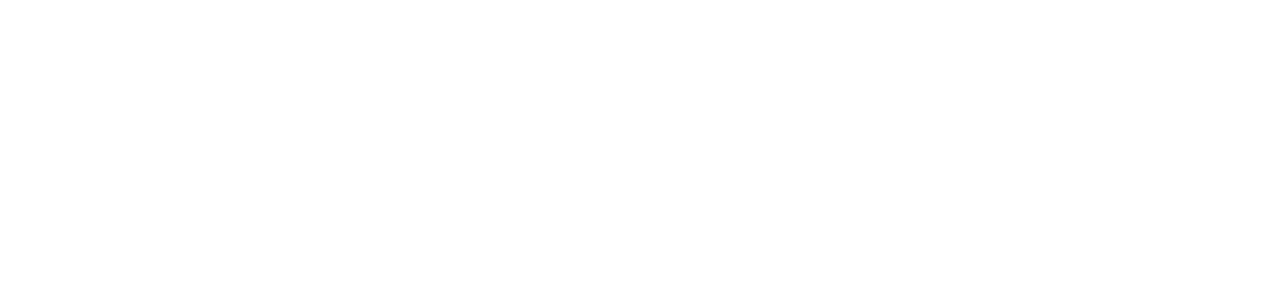
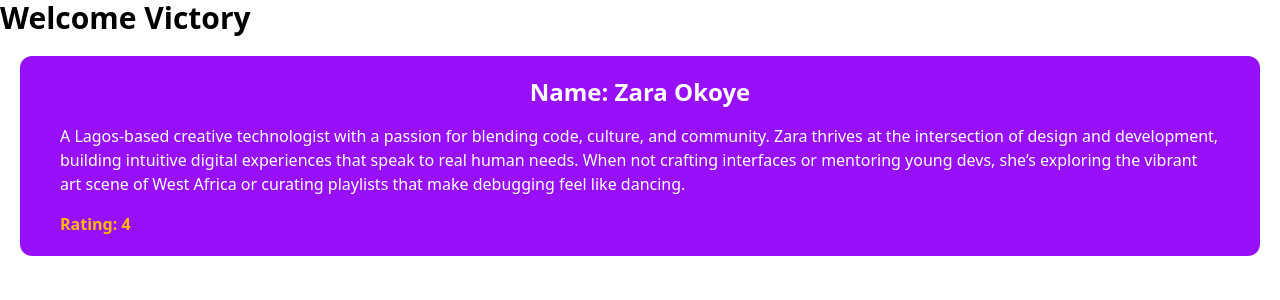
Before and after one commit to Phoenix-Domain/my-typescript-app, a React (Vite) app: page / in a window 1280 px wide. Shown: the top 300 px of the page. Built offline with nearby package versions, Linux system fonts and the light colour scheme.

Commit message:
feat: Create Header and Card component

```diff
--- a/package.json
+++ b/package.json
@@ -23,8 +23,8 @@
     "@testing-library/jest-dom": "^6.8.0",
     "@testing-library/react": "^16.3.0",
     "@testing-library/user-event": "^14.6.1",
-    "@types/react": "^19.1.10",
-    "@types/react-dom": "^19.1.7",
+    "@types/react": "^19.1.13",
+    "@types/react-dom": "^19.1.9",
     "@vitejs/plugin-react": "^5.0.0",
     "eslint": "^9.33.0",
     "eslint-plugin-react-hooks": "^5.2.0",
--- a/src/App.tsx
+++ b/src/App.tsx
@@ -1,9 +1,21 @@
 import './App.css';
+import Header from './components/Headers/Header';
+import Card from './components/Cards/Card';
 
 function App() {
   return (
     <>
+      <Header
+        level={1}
+        children='Welcome Victory'
+        style='text-3xl font-bold'
+      />
 
+      <Card
+        title='Zara Okoye'
+        bio='A Lagos-based creative technologist with a passion for blending code, culture, and community. Zara thrives at the intersection of design and development, building intuitive digital experiences that speak to real human needs. When not crafting interfaces or mentoring young devs, she’s exploring the vibrant art scene of West Africa or curating playlists that make debugging feel like dancing.'
+        rating={4}
+      />
     </>
   )
 }
--- /dev/null
+++ b/src/components/Cards/Card.tsx
@@ -0,0 +1,25 @@
+import Header from "../Headers/Header"
+
+interface CardProp{
+    title: string,
+    bio: string,
+    rating: number
+}
+
+function Card({ title, bio, rating }: CardProp){
+    return(
+        <section className="py-5 px-10 flex flex-col gap-4 bg-purple-600 text-white m-5 rounded-xl">
+            <Header
+                level={2}
+                children={`Name: ${title}`}
+                style='text-center font-bold text-2xl'
+            />
+
+            <p>{bio}</p>
+
+            <p className="font-semibold text-amber-400">Rating: {rating}</p>
+        </section>
+    )
+}
+
+export default Card;
--- /dev/null
+++ b/src/components/Headers/Header.tsx
@@ -0,0 +1,12 @@
+interface HeaderProps {
+  level?: 1 | 2 | 3 | 4 | 5 | 6;
+  children: React.ReactNode;
+  style: string;
+}
+
+function Header({ level = 1, children, style}: HeaderProps) {
+  const Tag = `h${level}` as keyof HTMLElementTagNameMap;
+  return <Tag className={style}>{children}</Tag>;
+}
+
+export default Header;
--- a/tsconfig.app.json
+++ b/tsconfig.app.json
@@ -16,7 +16,7 @@
     "isolatedModules": true,
 
     "jsx": "react-jsx",
-    "types": ["vitest/globals"]
+    "types": ["vitest/globals", "react", "react-dom"]
   },
   "include": ["src"]
 }
```
Also changed, not shown: 1 other file (tests, documents, lock files or other folders).
